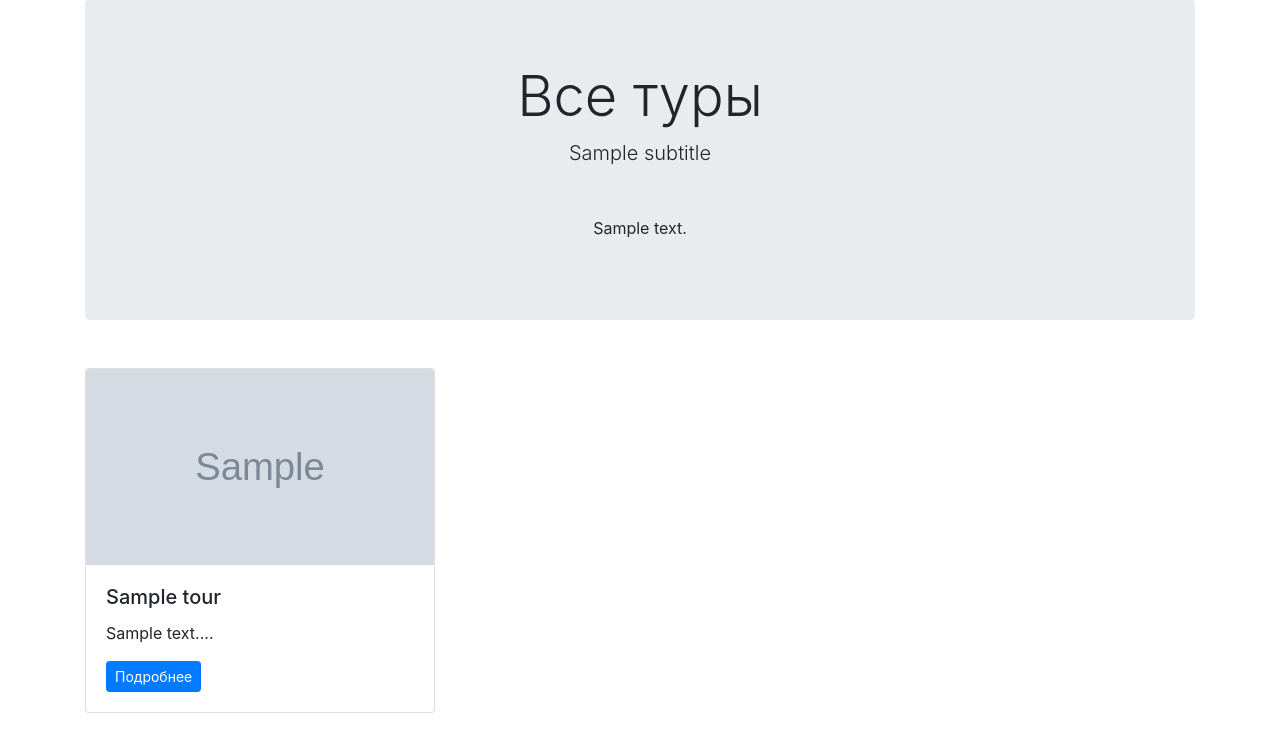
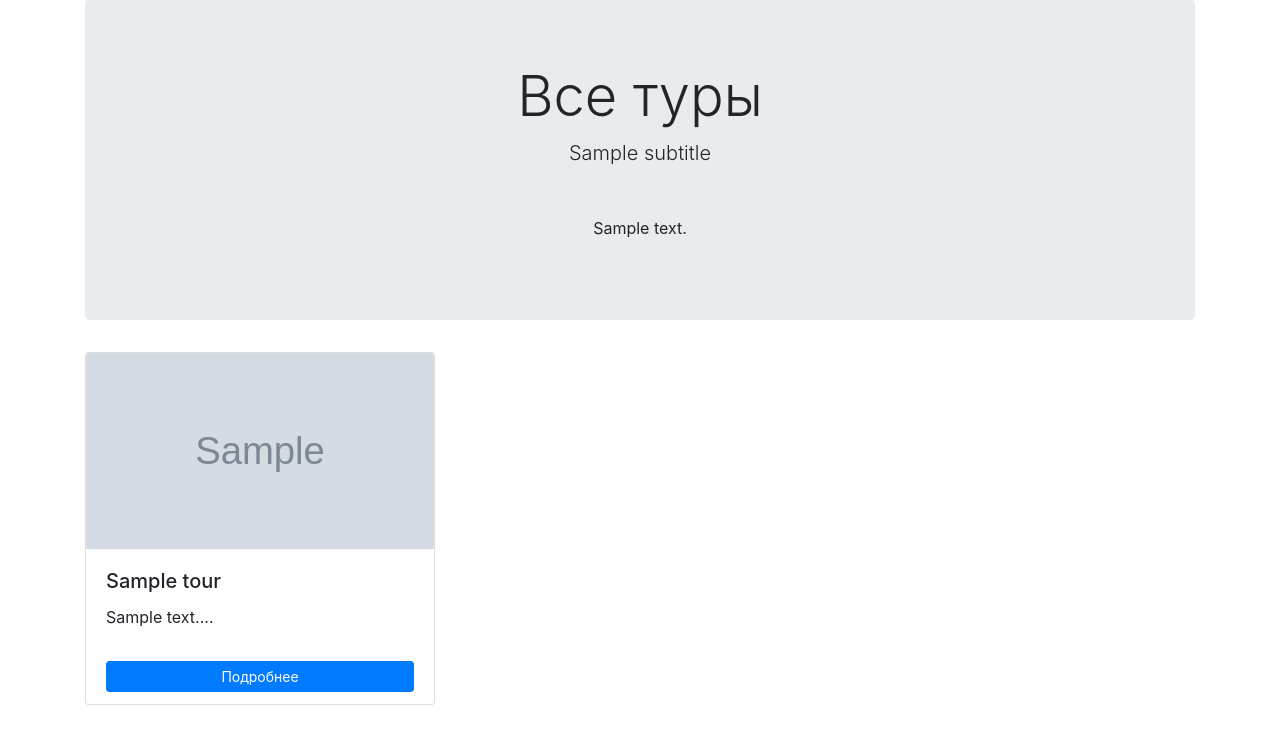
Before and after one commit to Motnop/project2, a Flask app: template templates/index.html in a window 1280 px wide. Shown: the part 97-834 px from the top of the page. After the commit the page ends 802 px from the top, so only its background shows below. Run offline with Flask 2, Linux system fonts and the light colour scheme; the template is opened without the code that fills it: most values are stand-ins (such as "Sample title", 1, 10 or a date in 2020); grey boxes marked "Sample" are stand-in pictures; some libraries are stand-ins or nearby versions.

Commit message:
version 2 (with-aling)

```diff
--- a/templates/index.html
+++ b/templates/index.html
@@ -8,17 +8,19 @@
       <p class="mt-5 w-50 mx-auto">{{ description }}</p>
     </section>
     <!-- CARDS -->
-    <div class="row mt-5">
+    <div class="row">
       {% for tour_id, tour in tours.items() %}
-        <div class="col-4">
-          <div class="card mb-4">
+        <div class="col-4 mb-4">
+          <div class="card h-100">
             <div class="embed-responsive embed-responsive-16by9">
                <img class="card-img-top embed-responsive-item" src="{{ tour.picture }}" alt="{{ tour.title }}" />
             </div>
             <div class="card-body">
               <h2 class="h5 card-title">{{ tour.title }}</h2>
-              <p class="card-text">{{ tour.description[:150] }}...</p>
-              <a href="/tour/{{ tour_id }}" class="btn btn-sm btn-primary">Подробнее</a>
+              <p class="card-text">{{ tour.description[:100] }}...</p>
+            </div>
+            <div class="card-footer bg-transparent border-0 ">
+              <a href="/tour/{{ tour_id }}" class="btn btn-sm btn-primary w-100">Подробнее</a>
             </div>
           </div>
         </div>
```
